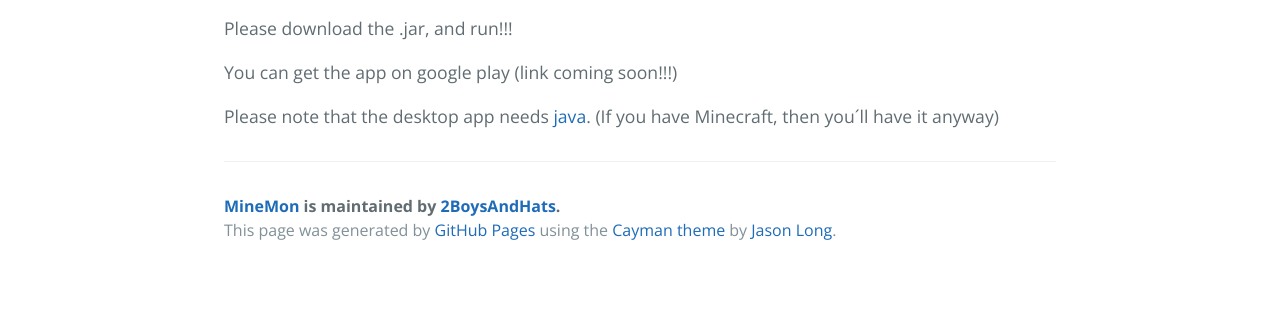
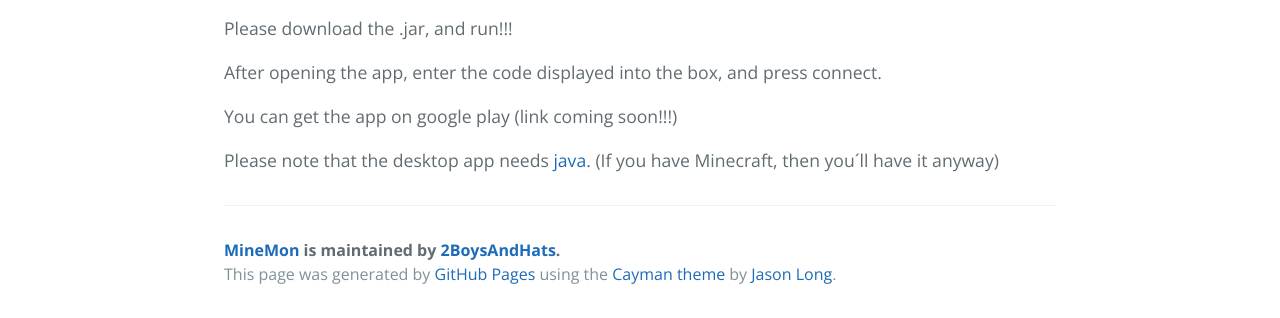
Before and after one commit to 2BoysAndHats/minemon, a plain HTML site: page index.html in a window 1280 px wide. Shown: the part 514-832 px from the top of the page. Before the commit the page ends 800 px from the top, so only its background shows below. Drawn offline with nearby package versions, Linux system fonts and the light colour scheme.

Commit message:
Mod page

```diff
--- a/index.html
+++ b/index.html
@@ -25,6 +25,8 @@
 
 <p>Please download the .jar, and run!!!</p>
 
+<p>After opening the app, enter the code displayed into the box, and press connect.</p>
+
 <p>You can get the app on google play (link coming soon!!!)</p>
 
 <p>Please note that the desktop app needs <a href="http://java.com">java</a>. (If you have Minecraft, then you´ll have it anyway)</p>
```
